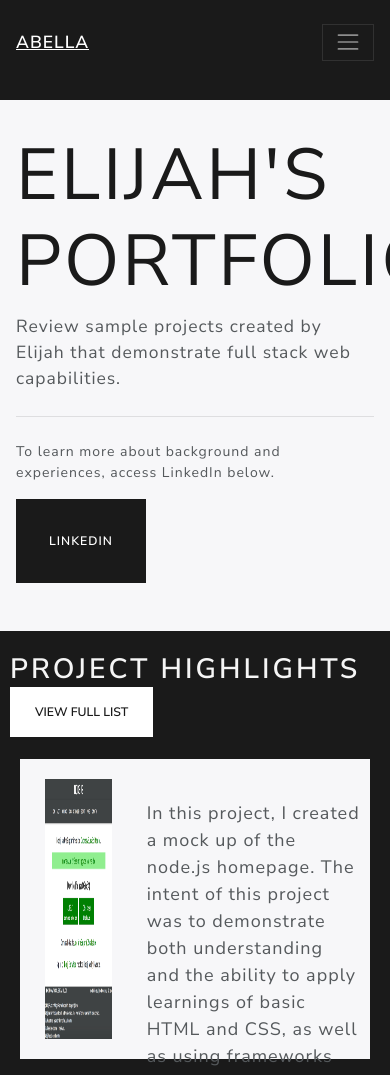
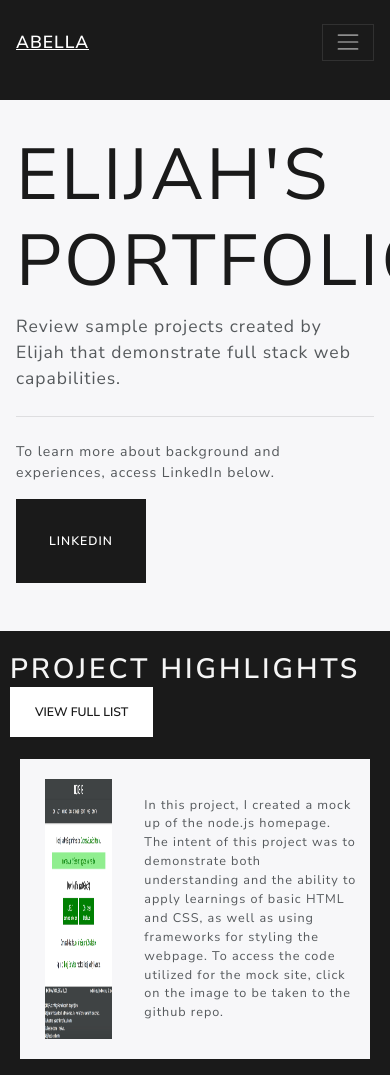
Before and after one commit to EJAbella/personal-site, a plain HTML site: page index.html in a window 390 px wide. Shown: the top 1075 px of the page. Drawn offline with nearby package versions, Linux system fonts and the light colour scheme.

Commit message:
Completed layout

```diff
--- a/style.css
+++ b/style.css
@@ -26,6 +26,7 @@ body {
   height: 300px;
   background-color: #f7f7f9;
   margin: 20px 20px;
+  position: relative;
 }
 
 img {
@@ -37,7 +38,10 @@ img {
 
 .highlight-text {
   padding: 20px 10px;
-  margin-top: 6%;
+  position: absolute;
+  top: 50%;
+  left: 66%;
+  transform: translate(-50%, -50%);
   font-size: 18px;
 }
 
@@ -115,3 +119,9 @@ h3 {
   background-repeat: no-repeat;
   background-size: cover;
 }
+
+@media (max-width: 720px) {
+  .highlight-text {
+    font-size: 0.9em;
+  }
+}
```
